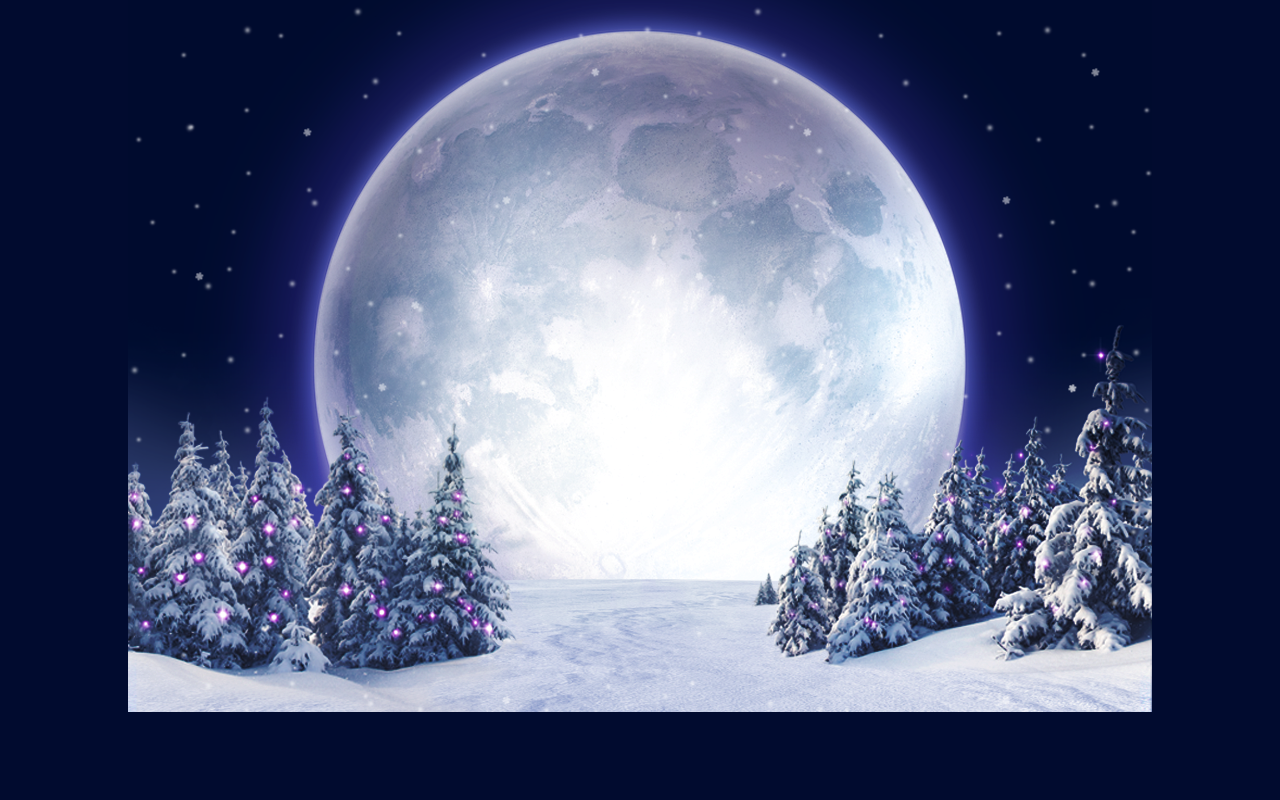
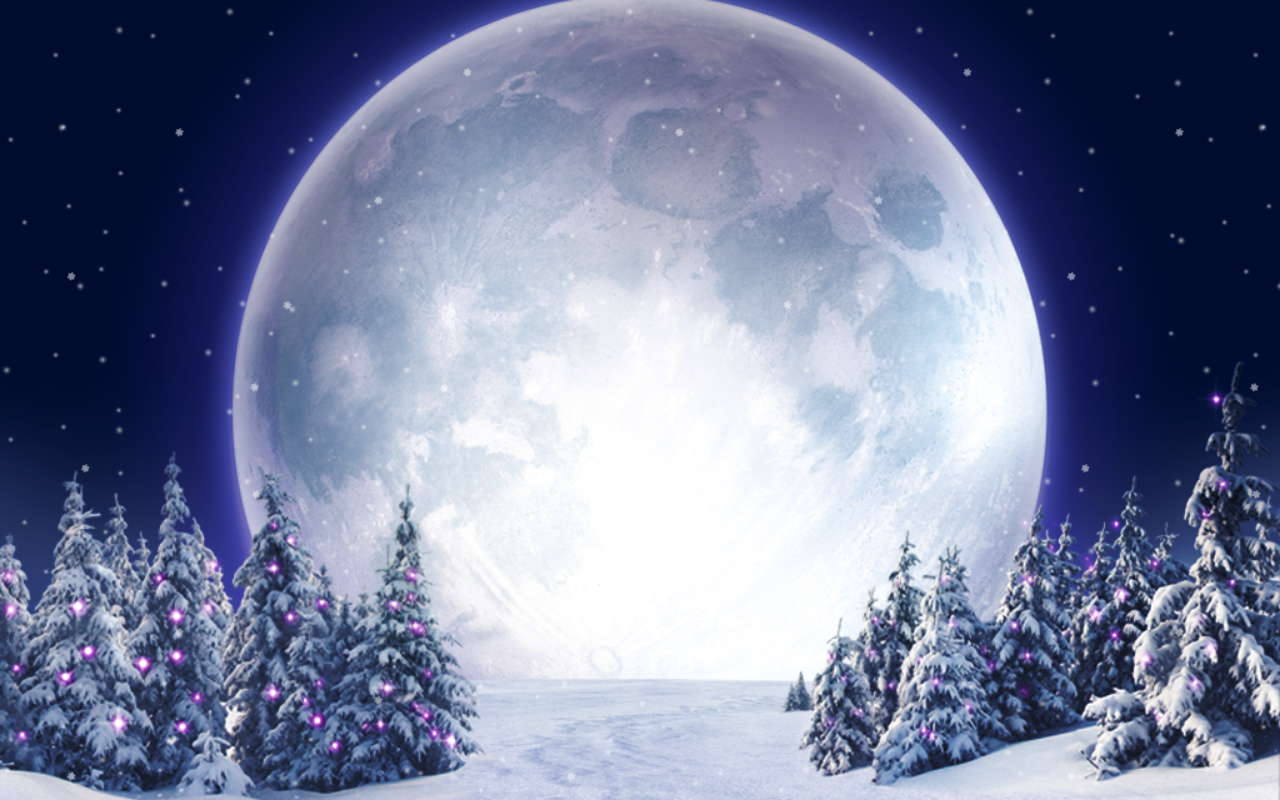
Before and after one commit to naveennraja/Snowfall, a plain HTML site: page index.html in a window 1280 px wide. Drawn offline with Linux system fonts and the light colour scheme.

Commit message:
Update index.html
changes to width

```diff
--- a/index.html
+++ b/index.html
@@ -17,15 +17,15 @@
 			}
 			#mainLayout
 			{
-				width:1024px;
-				height:712px;
+				width:100vw;
+				height:100vh;
 				margin:0 auto;
 				position:relative;
 			}
 			#animationContainer
 			{
-				width:1024px;
-				height:712px;
+				width:100vw;
+				height:100vh;
 				background: url(img/Background.png) no-repeat center;
 				background-size:700%;
 			}
```
